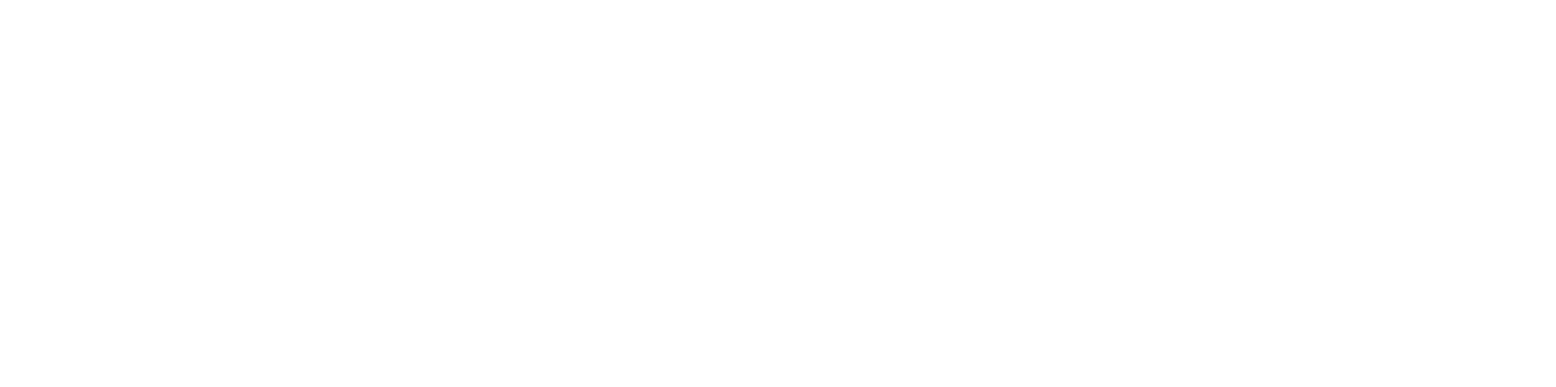
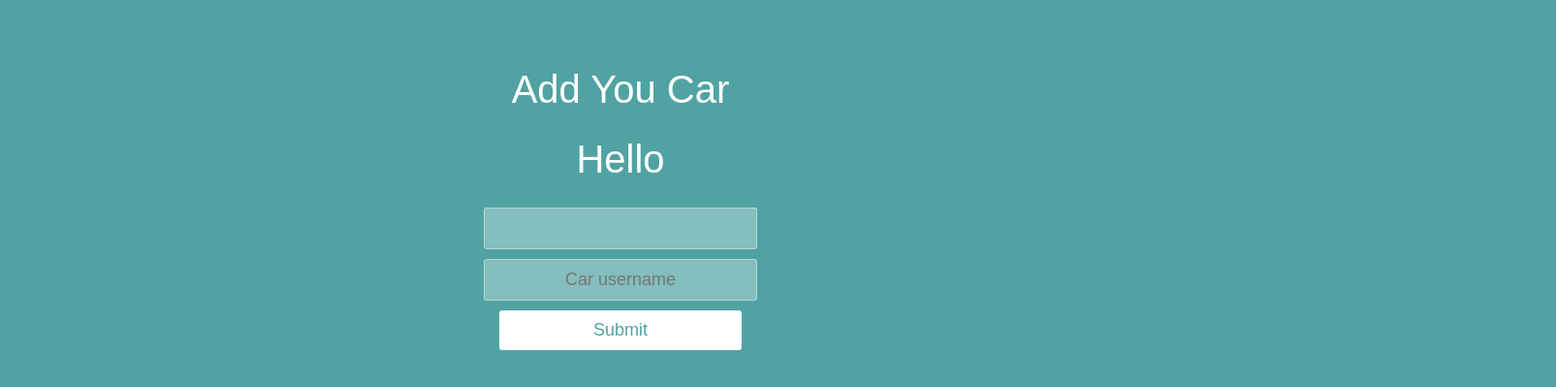
Before and after one commit to alison963/carental_frontend, a React (Create React App) app: page / in a window 1280 px wide. Shown: the part 771-1170 px from the top of the page at 97% size, 1605 px wide, since content can reach past the window. Before the commit the page ends 800 px from the top, so only its background shows below. Built offline with nearby package versions, Linux system fonts and the light colour scheme; the HTML template or start-up script is replaced by a standard one.

Commit message:
add Car form has been added

```diff
--- a/src/App.css
+++ b/src/App.css
@@ -3,14 +3,14 @@
 }
 
 .navbar {
-  background: #eee;
+  background: #1c4645;
   display: grid;
   grid-template-columns: 1fr 1fr 1fr;
   margin: 0 auto;
 }
 
 .navbar > div {
-  background: #eeeeee;
+  background: #1c4645;
   padding: 20px;
 }
 .navbar > div:nth-child(1) {
@@ -26,9 +26,16 @@
   display: grid;
 
 }
-
+body {
+  font-family: "Source Sans Pro", sans-serif;
+  color: white;
+  font-weight: 300;
+  background: #50a3a2;
+  width: 100%;
+  height: 100%;
+}
 .content {
-  background-color: #eeeeee;
+  background-color: #1c4645 ;
   border: 1px solid;
   padding: 20px;
   display: grid;
@@ -41,3 +48,39 @@
   border: 1px solid #ccc;
   grid-template-columns: repeat(6,1fr);
 }
+
+.container {
+  margin: 10% auto;
+  padding: 80px 0;
+  text-align: center;
+}
+
+.container h1 {
+  font-size: 40px;
+  font-weight: 200;
+}
+input {
+  border: 1px solid rgba(252, 252, 252, 0.4);
+  background-color: rgba(255, 255, 255, 0.3);
+  width: 250px;
+  border-radius: 3px;
+  font-family: "Source Sans Pro", sans-serif;
+  padding: 10px 15px;
+  margin: 0 auto 10px auto;
+  display: block;
+  text-align: center;
+  font-size: 18px;
+  color: white;
+  font-weight: 300;
+}
+button {
+  appearance: none;
+  outline: 0;
+  background-color: white;
+  border: 0;
+  padding: 10px 15px;
+  color: #50a3a2;
+  border-radius: 3px;
+  width: 250px;
+  font-size: 18px;
+}
--- a/src/App.js
+++ b/src/App.js
@@ -2,6 +2,7 @@
 import React from 'react';
 import Navbar from './components/navbar';
 import Content from './components/Content';
+import AddCar from './components/AddCar';
 
 function App() {
   return (
@@ -9,7 +10,7 @@
     <div className="App">
       <Navbar />
       <Content />
-
+      <AddCar />
 
 
     </div>
--- /dev/null
+++ b/src/components/AddCar.jsx
@@ -0,0 +1,42 @@
+import React, {useState} from "react";
+
+function AddCar ( ) {
+
+    const [enteredText, setEnteredText] = useState(false);
+    function handleClick(event) {
+    setEnteredText(true);
+
+    event.preventDefault();
+    }
+
+    const [name, setName] = useState(" ");
+
+    function handleChange(event) {
+    setName(event.target.value);
+
+
+  }
+
+    return (
+        <div className="container">
+            <h1>Add You Car</h1>
+            <h1>Hello {enteredText && name} </h1>
+            <form onSubmit={handleClick}>
+            <input
+                onChange={handleChange}
+                type="text"
+                placeholder="Car name"
+                value={name}
+            />
+            <input
+                type="text"
+                placeholder="Car username"
+
+            />
+            <button typ = "Submit">Submit</button>
+            </form>
+        </div>
+      );
+}
+
+export default AddCar;
--- a/src/components/Content.js
+++ b/src/components/Content.js
@@ -2,9 +2,9 @@
 
 const Content = () => {
     return (
-        <div className="content">
+        <div >
             <h1>Choose your car!</h1>
-            <div className="contentCar">
+            <div >
                 <div><MyUsers /></div>
             </div>
 
--- a/src/components/User.jsx
+++ b/src/components/User.jsx
@@ -3,12 +3,10 @@
 const User  = (props) => {
     return (
         <div>
-            <div>
                 <h2>{props.name}</h2>
                 <p>{props.username}</p>
                 <p>{props.email}</p>
                 <img src = {props.img} width ={300}></img>
-            </div>
         </div>
     );
 }
```
Also changed, not shown: 1 other file (tests, documents, lock files or other folders).
